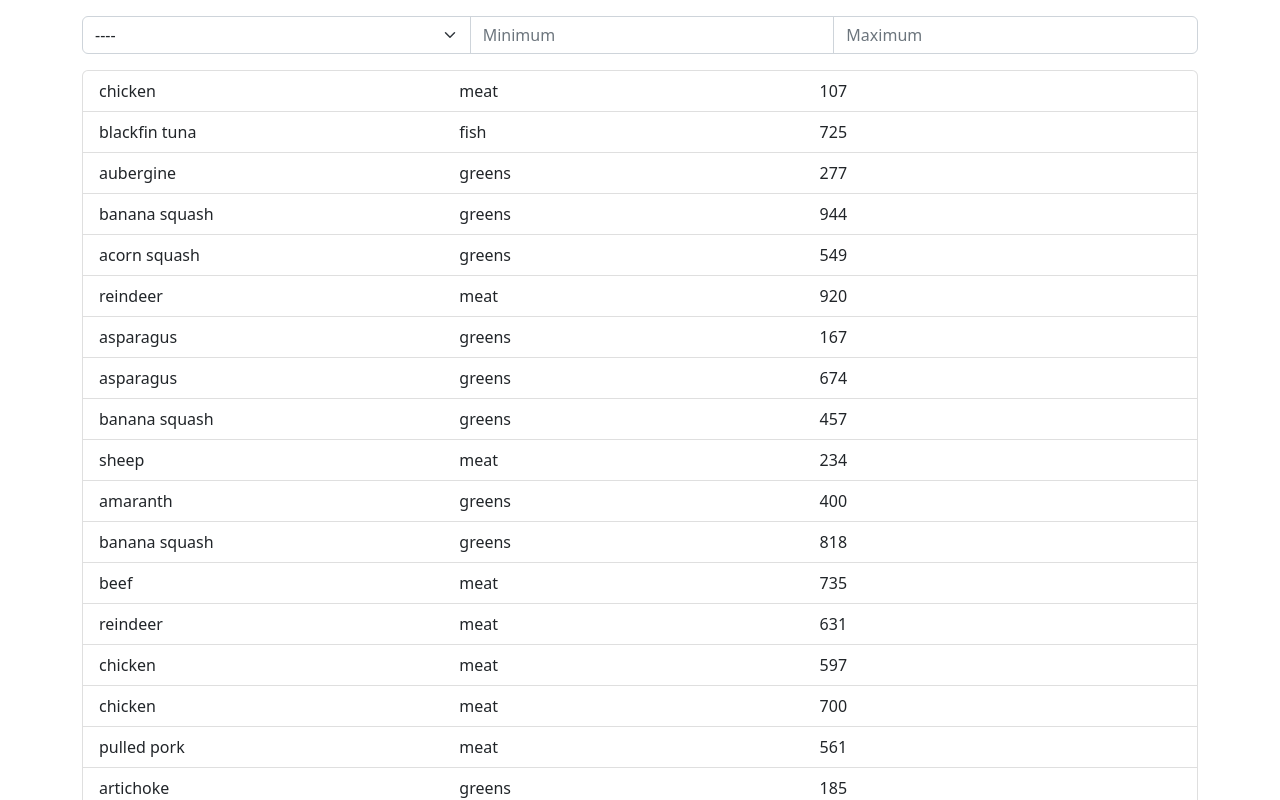
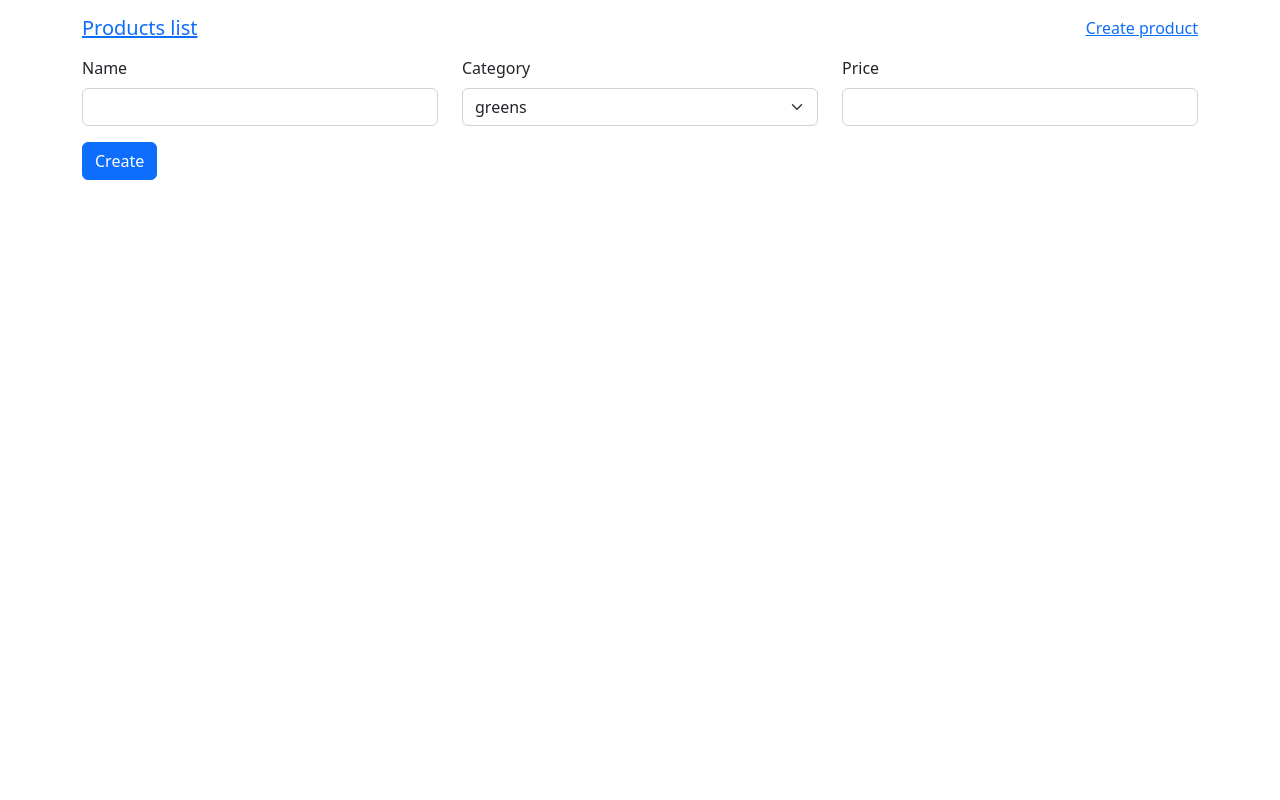
Before and after one commit to Xalsar/food-products, a React (Create React App) app: page /create-product in a window 1280 px wide. Shown: the top 800 px of the page. Built offline with nearby package versions, Linux system fonts and the light colour scheme.

Commit message:
Add routing and create product form

```diff
--- a/package.json
+++ b/package.json
@@ -14,6 +14,7 @@
     "react": "^18.2.0",
     "react-bootstrap": "^2.7.4",
     "react-dom": "^18.2.0",
+    "react-router-dom": "^6.11.0",
     "react-scripts": "5.0.1",
     "typescript": "^4.4.2",
     "web-vitals": "^2.1.0"
--- a/src/App.tsx
+++ b/src/App.tsx
@@ -1,7 +1,19 @@
+import { Routes, Route } from "react-router-dom";
+
+import AppNavBar from "./containers/AppNavBar/AppNavBar";
 import ProductsList from "./containers/ProductsList/ProductsList";
+import CreateProduct from "./containers/CreateProduct/CreateProduct";
 
 function App() {
-  return <ProductsList />;
+  return (
+    <>
+      <AppNavBar />
+      <Routes>
+        <Route path="/" element={<ProductsList />} />
+        <Route path="/create-product" element={<CreateProduct />} />
+      </Routes>
+    </>
+  );
 }
 
 export default App;
--- /dev/null
+++ b/src/containers/AppNavBar/AppNavBar.tsx
@@ -0,0 +1,25 @@
+import Container from "react-bootstrap/Container";
+import Navbar from "react-bootstrap/Navbar";
+import Nav from "react-bootstrap/Nav";
+
+import { Link } from "react-router-dom";
+
+const AppNavBar = () => {
+  return (
+    <Navbar>
+      <Container>
+        <Navbar.Brand>
+          <Link to="/">Products list</Link>
+        </Navbar.Brand>
+        <Navbar.Toggle />
+        <Navbar.Collapse className="justify-content-end">
+          <Nav>
+            <Link to="/create-product">Create product</Link>
+          </Nav>
+        </Navbar.Collapse>
+      </Container>
+    </Navbar>
+  );
+};
+
+export default AppNavBar;
--- /dev/null
+++ b/src/containers/CreateProduct/CreateProduct.tsx
@@ -0,0 +1,90 @@
+import Container from "react-bootstrap/Container";
+import Row from "react-bootstrap/Row";
+import Col from "react-bootstrap/Col";
+import Form from "react-bootstrap/Form";
+import Button from "react-bootstrap/Button";
+
+import useCreateProduct from "./hooks/use-createProduct";
+
+const CreateProduct = () => {
+  const {
+    // VALUES
+    name,
+    handleTypeName,
+    category,
+    handleSelectCategory,
+    price,
+    handleTypePrice,
+    // SUBMIT
+    hasSubmittedForm,
+    handleSubmitForm,
+    isNameValid,
+    isPriceValid,
+    nameErrorMessage,
+    priceErrorMessage,
+    isFormValid,
+  } = useCreateProduct();
+
+  return (
+    <Container>
+      <Form onSubmit={handleSubmitForm}>
+        <Row className="mb-3">
+          <Form.Group as={Col} controlId="product.name">
+            <Form.Label>Name</Form.Label>
+            <Form.Control
+              type="text"
+              placeholder=""
+              value={name}
+              onChange={handleTypeName}
+              isValid={hasSubmittedForm && isNameValid}
+              isInvalid={hasSubmittedForm && !isNameValid}
+            />
+            <Form.Control.Feedback type="invalid">
+              {nameErrorMessage}
+            </Form.Control.Feedback>
+          </Form.Group>
+
+          <Form.Group as={Col} controlId="product.category">
+            <Form.Label>Category</Form.Label>
+            <Form.Select
+              defaultValue="greens"
+              value={category}
+              onChange={handleSelectCategory}
+              isValid={hasSubmittedForm}
+            >
+              <option value="greens">greens</option>
+              <option value="fish">fish</option>
+              <option value="meat">meat</option>
+            </Form.Select>
+          </Form.Group>
+
+          <Form.Group as={Col} controlId="product.price">
+            <Form.Label>Price</Form.Label>
+            <Form.Control
+              type="text"
+              placeholder=""
+              value={price}
+              onChange={handleTypePrice}
+              isValid={hasSubmittedForm && isPriceValid}
+              isInvalid={hasSubmittedForm && !isPriceValid}
+            />
+            <Form.Control.Feedback type="invalid">
+              {priceErrorMessage}
+            </Form.Control.Feedback>
+          </Form.Group>
+        </Row>
+
+        <Button variant="primary" type="submit">
+          Create
+        </Button>
+        {hasSubmittedForm && !isFormValid && (
+          <Form.Control.Feedback type="invalid" style={{ display: "block" }}>
+            Form is not valid, please check all the fields
+          </Form.Control.Feedback>
+        )}
+      </Form>
+    </Container>
+  );
+};
+
+export default CreateProduct;
--- /dev/null
+++ b/src/containers/CreateProduct/hooks/use-createProduct.ts
@@ -0,0 +1,81 @@
+import { useState } from "react";
+
+import isNumeric from "../../../utils/isNumeric";
+
+const useCreateProduct = () => {
+  const [name, setName] = useState("");
+  const [category, setCategory] = useState("");
+  const [price, setPrice] = useState("");
+
+  const [hasSubmittedForm, setHasSubmittedForm] = useState(false);
+
+  const handleTypeName = (event: React.ChangeEvent<HTMLInputElement>) => {
+    const value = event.currentTarget.value;
+
+    setName(value);
+  };
+
+  const handleSelectCategory = (event: React.FormEvent<HTMLSelectElement>) => {
+    const value = event.currentTarget.value;
+    setCategory(value);
+  };
+
+  const handleTypePrice = (event: React.ChangeEvent<HTMLInputElement>) => {
+    const value = event.currentTarget.value;
+    setPrice(value);
+  };
+
+  // NAME VALIDATION
+  const isNameValid = name.length > 0;
+  const nameErrorMessage = "Name is required";
+
+  const irPriceSpecified = !!price;
+  const isPriceANumber = isNumeric(price);
+
+  // PRICE VALIDATION
+  const isPriceValid = irPriceSpecified && isPriceANumber;
+
+  let priceErrorMessage = "";
+
+  if (!irPriceSpecified) {
+    priceErrorMessage = "Price is required";
+  } else if (!isPriceANumber) {
+    priceErrorMessage = "Price must be an positive number (ex: 1, 35, 45.5...)";
+  }
+
+  //  FORM VALIDATION
+  const isFormValid = isNameValid && isPriceValid;
+
+  const handleSubmitForm = (event: React.FormEvent<EventTarget>) => {
+    event.preventDefault();
+
+    setHasSubmittedForm(true);
+
+    if (isFormValid) {
+      setName("");
+      setCategory("");
+      setPrice("");
+      setHasSubmittedForm(false);
+    }
+  };
+
+  return {
+    // VALUES
+    name,
+    handleTypeName,
+    category,
+    handleSelectCategory,
+    price,
+    handleTypePrice,
+    // SUBMIT
+    hasSubmittedForm,
+    handleSubmitForm,
+    isNameValid,
+    isPriceValid,
+    nameErrorMessage,
+    priceErrorMessage,
+    isFormValid,
+  };
+};
+
+export default useCreateProduct;
--- a/src/index.tsx
+++ b/src/index.tsx
@@ -1,5 +1,6 @@
 import React from "react";
 import ReactDOM from "react-dom/client";
+import { BrowserRouter } from "react-router-dom";
 
 import App from "./App";
 import reportWebVitals from "./reportWebVitals";
@@ -12,7 +13,9 @@ const root = ReactDOM.createRoot(
 );
 root.render(
   <React.StrictMode>
-    <App />
+    <BrowserRouter>
+      <App />
+    </BrowserRouter>
   </React.StrictMode>
 );
 
```
Also changed, not shown: src/containers/CreateProduct/CreateProduct.module.scss (added), 1 other file (tests, documents, lock files or other folders).
